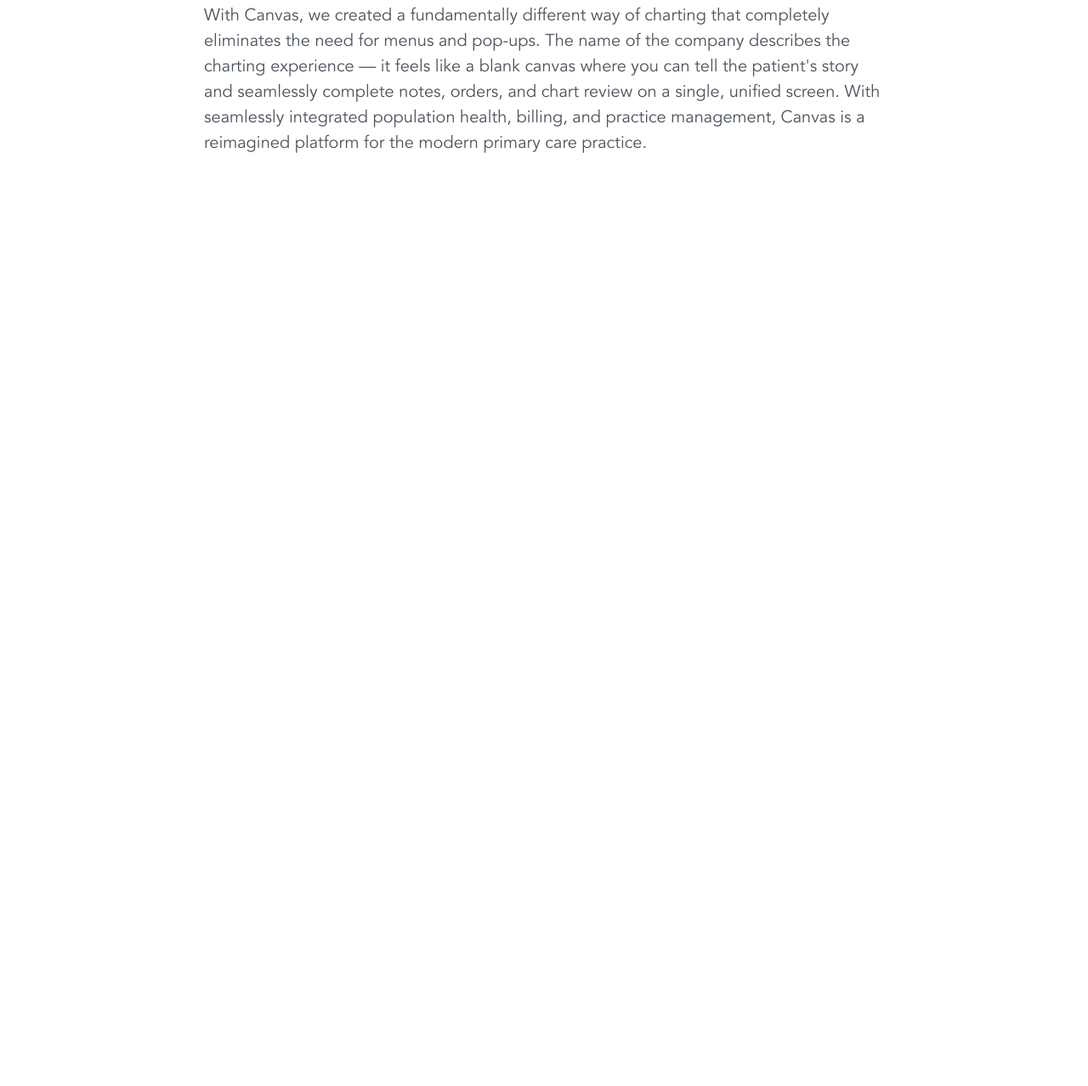
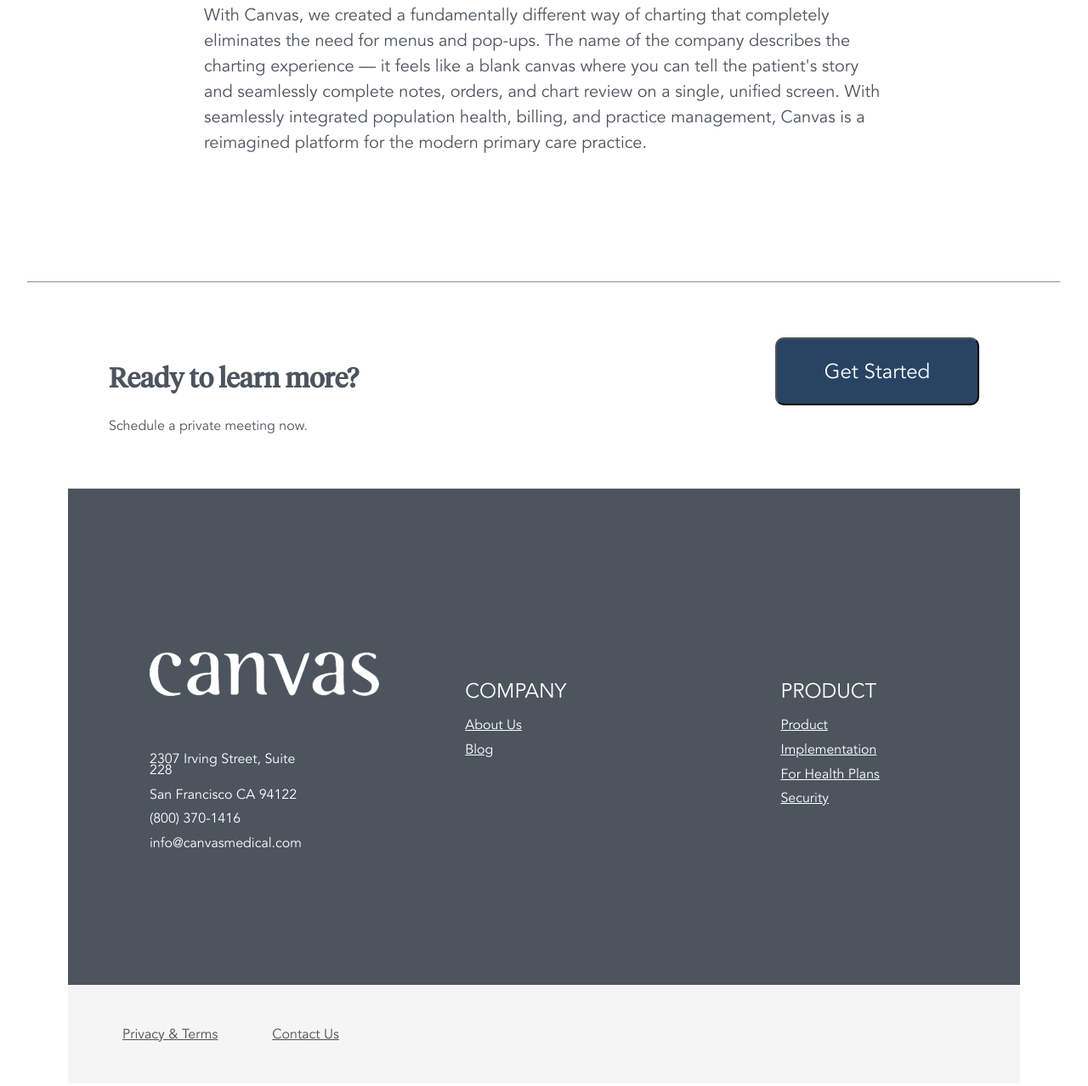
Before and after one commit to karen-bu/m1-0225-code-solutions, a website: page css-canvas-medical/about-us.html in a window 1280 px wide. Shown: the part 4963-6241 px from the top of the page at 85% size. Before the commit the page ends 5294 px from the top, so only its background shows below. Drawn offline with Linux system fonts and the light colour scheme.

Commit message:
Finished about us footer section

```diff
--- a/css-canvas-medical/about-us.html
+++ b/css-canvas-medical/about-us.html
@@ -238,6 +238,63 @@
           </p>
         </div>
       </section>
+
+      <hr class="solid" />
+
+      <!-- Footer Section -->
+      <section class="footer">
+        <div class="learn-more">
+          <div class="footer-row">
+            <div class="learn-more-footer-column">
+              <h1>Ready to learn more?</h1>
+              <p>Schedule a private meeting now.</p>
+            </div>
+            <button class="get-started">Get Started</button>
+          </div>
+        </div>
+
+        <div class="site-map">
+          <div class="footer-row">
+            <div class="site-map-footer-column">
+              <img src="./images/logo-white.png" id="footer-logo" />
+
+              <div class="address">
+                <p>2307 Irving Street, Suite 228</p>
+                <p>San Francisco CA 94122</p>
+                <p>(800) 370-1416</p>
+                <p>info@canvasmedical.com</p>
+              </div>
+            </div>
+
+            <div class="site-map-footer-column">
+              <p class="footer-column-title">COMPANY</p>
+              <div class="footer-column-links">
+                <p><a href="" class="footer-link">About Us</a></p>
+                <p><a href="" class="footer-link">Blog</a></p>
+              </div>
+            </div>
+
+            <div class="site-map-footer-column">
+              <p class="footer-column-title">PRODUCT</p>
+              <div class="footer-column-links">
+                <p><a href="" class="footer-link">Product</a></p>
+                <p><a href="" class="footer-link">Implementation</a></p>
+                <p><a href="" class="footer-link">For Health Plans</a></p>
+                <p><a href="" class="footer-link">Security</a></p>
+              </div>
+            </div>
+          </div>
+        </div>
+
+        <div class="privacy-contact">
+          <div class="privacy-contact-footer-row">
+            <p>
+              <a href="" class="privacy-contact-link">Privacy &amp; Terms</a>
+            </p>
+            <p><a href="" class="privacy-contact-link">Contact Us</a></p>
+          </div>
+        </div>
+      </section>
     </div>
   </body>
 </html>
```
